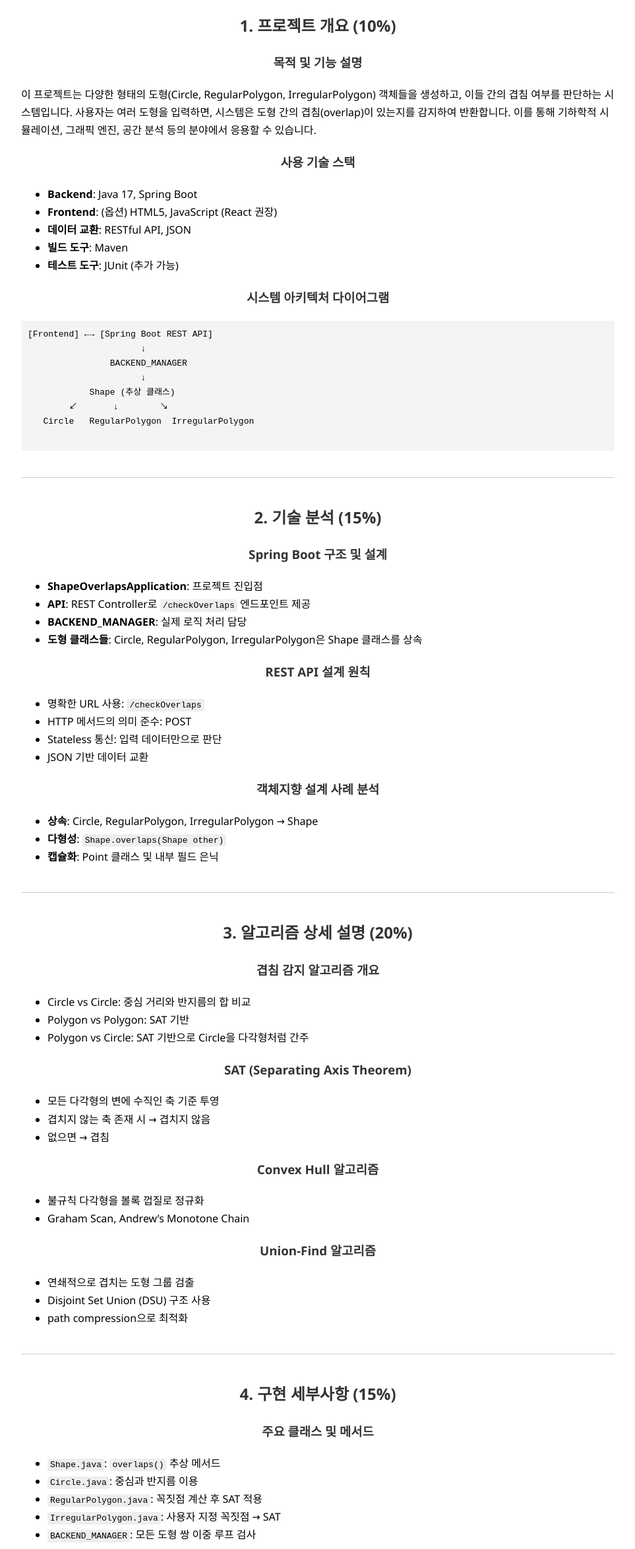
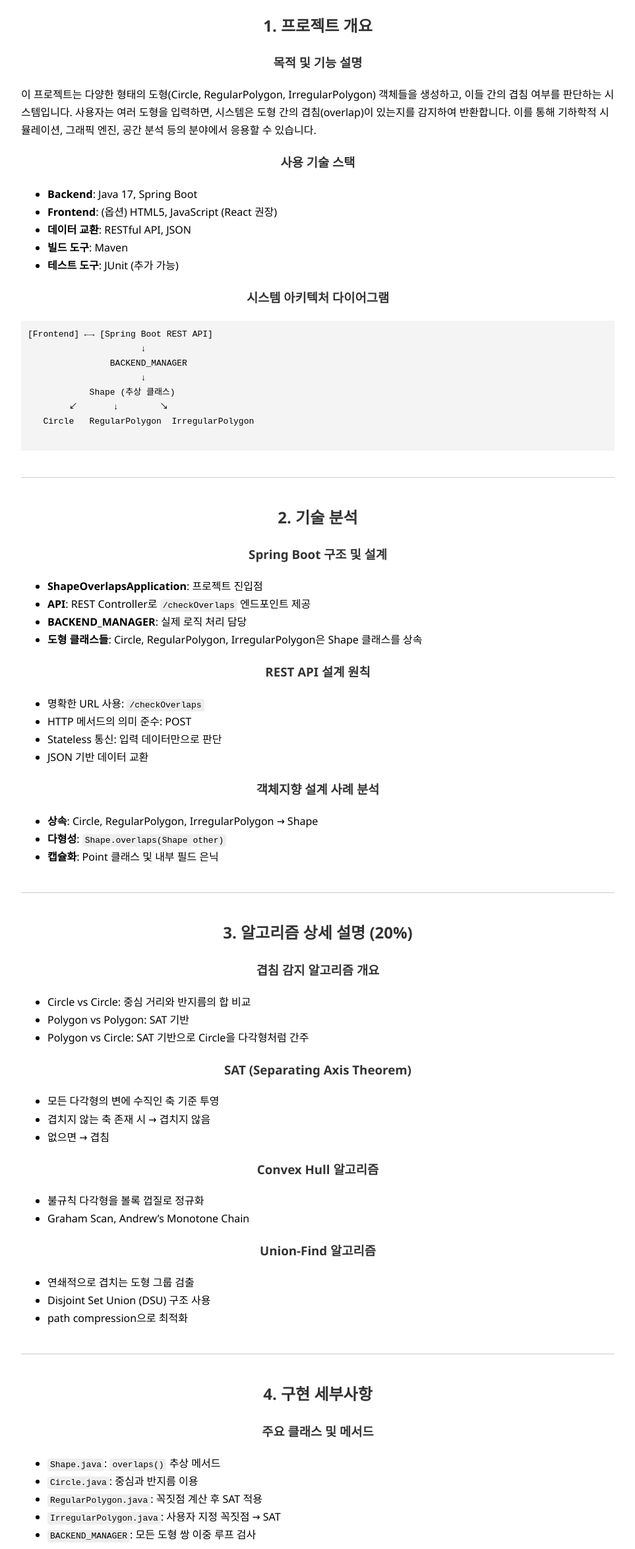
Before and after one commit to ID-EN/ID-EN.github.io, a plain HTML site: page index.html in a window 1280 px wide. Shown: the part 213-2560 px from the top of the page at 66% size, without its empty margins (158-1121 px from the left). Drawn offline with Linux system fonts and the light colour scheme.

Commit message:
index.html

```diff
--- a/index.html
+++ b/index.html
@@ -44,7 +44,7 @@
   <div class="container">
     <h1>Shape Overlap Detection System - Comprehensive Report</h1>
 
-    <h2>1. 프로젝트 개요 (10%)</h2>
+    <h2>1. 프로젝트 개요</h2>
     <h3>목적 및 기능 설명</h3>
     <p>
       이 프로젝트는 다양한 형태의 도형(Circle, RegularPolygon, IrregularPolygon) 객체들을 생성하고,
@@ -75,7 +75,7 @@
 
     <hr>
 
-    <h2>2. 기술 분석 (15%)</h2>
+    <h2>2. 기술 분석</h2>
 
     <h3>Spring Boot 구조 및 설계</h3>
     <ul>
@@ -133,7 +133,7 @@
 
     <hr>
 
-    <h2>4. 구현 세부사항 (15%)</h2>
+    <h2>4. 구현 세부사항</h2>
 
     <h3>주요 클래스 및 메서드</h3>
     <ul>
@@ -177,7 +177,7 @@
 
     <hr>
 
-    <h2>5. 실행 결과 및 검증 (5%)</h2>
+    <h2>5. 실행 결과 및 검증</h2>
 
     <h3>테스트 케이스 예시</h3>
     <ul>
@@ -205,7 +205,6 @@
     <ul>
       <li>향후 확장: 3D 도형, 회전, 마우스 기반 인터페이스</li>
       <li>코드 저장소: GitHub 업로드 권장</li>
-      <li>온라인 포트폴리오: Markdown, GitHub Pages, Notion 활용</li>
     </ul>
   </div>
 </body>
```
